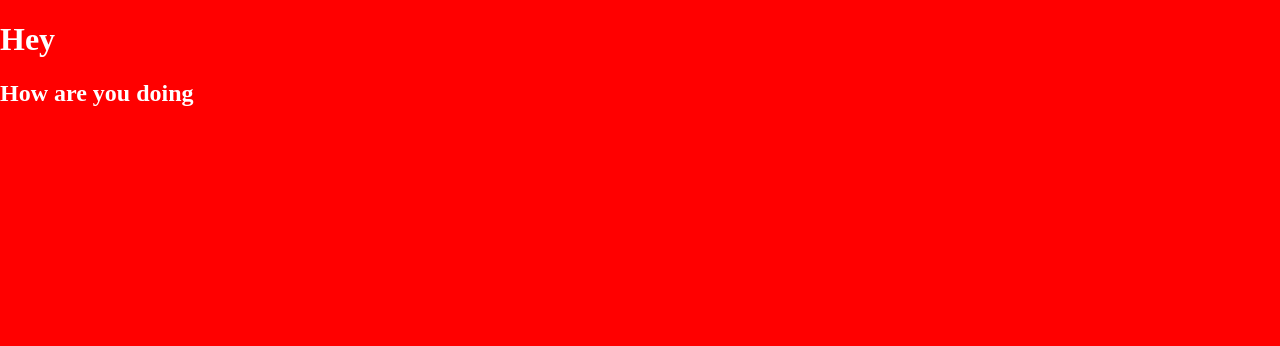
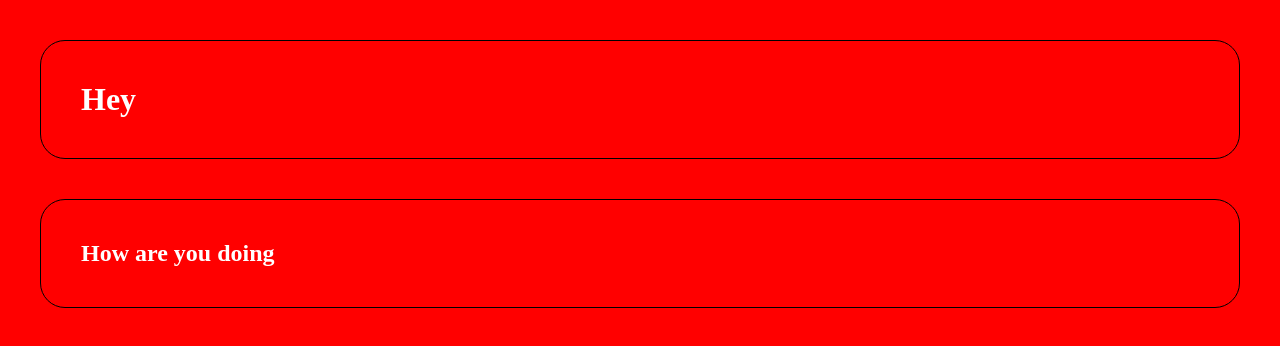
Before and after one commit to aish1550/HarrisonSuperProfSite, a plain HTML site: page index.html in a window 1280 px wide. Drawn offline with Linux system fonts and the light colour scheme.

Commit message:
Changes on sass
Changes on sass

```diff
--- a/styles/main.scss
+++ b/styles/main.scss
@@ -8,3 +8,16 @@ body {
     background-color: red;
     color: white;
 }
+h1 {
+    border: 1px solid black;
+    border-radius: 25px;
+    margin: 40px;
+    padding: 40px;
+}
+
+h2 {
+    border: 1px solid black;
+    border-radius: 25px;
+    margin: 40px;
+    padding: 40px;
+}
```
Also changed, not shown: styles/main.css, 1 other file.
